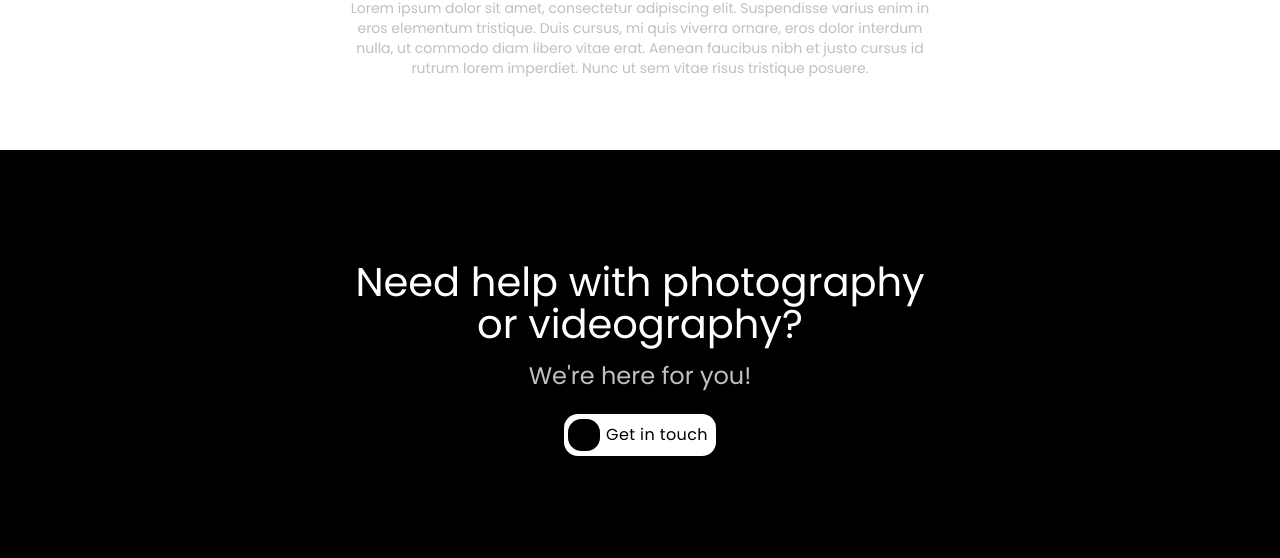
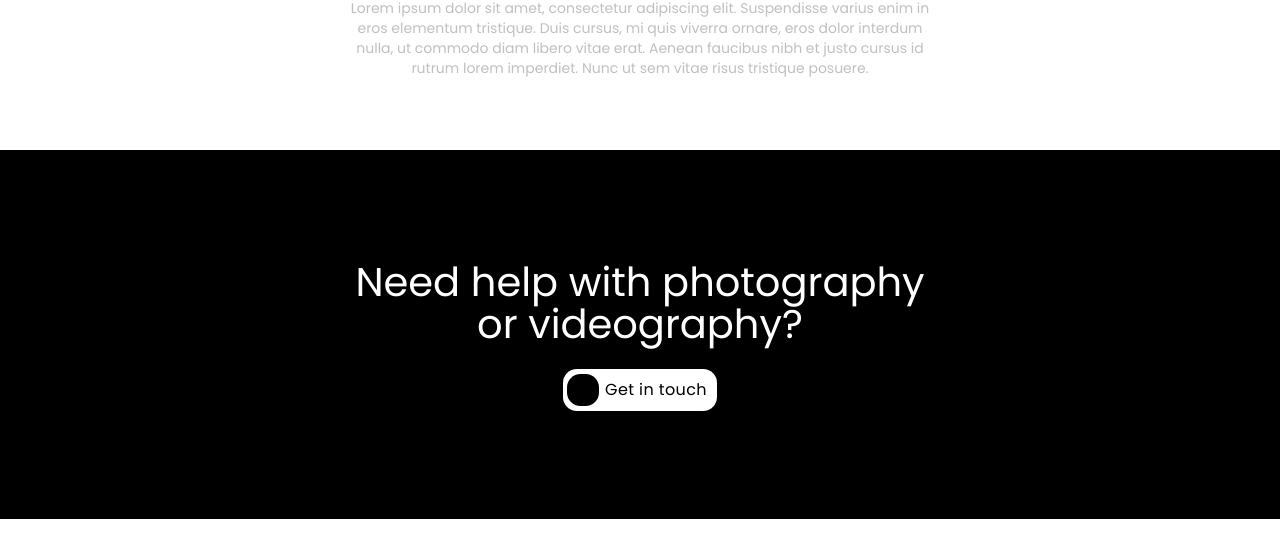
Before and after one commit to Tangiers3/aperture, a plain HTML site: page index.html in a window 1280 px wide. Shown: the part 650-1208 px from the top of the page. After the commit the page ends 1169 px from the top, so only its background shows below. Drawn offline with Linux system fonts and the light colour scheme.

Commit message:
all files has been recovered

```diff
--- a/css/style.css
+++ b/css/style.css
@@ -195,7 +195,7 @@ header  nav li:last-of-type a{
     display: flex;
     justify-content: center;
     align-items: center;
-    padding-right: 8px;
+    padding-right: 10px;
 
     letter-spacing: 0.4px;
 
--- a/index.html
+++ b/index.html
@@ -74,9 +74,6 @@
 			<h3>
 				Need help with photography or videography?
 			</h3>
-			<h4>
-				We're here for you!
-			</h4>
 
 <!--		<div class="get-in-touch">-->
 			<a href="#" class="help-link">
```
